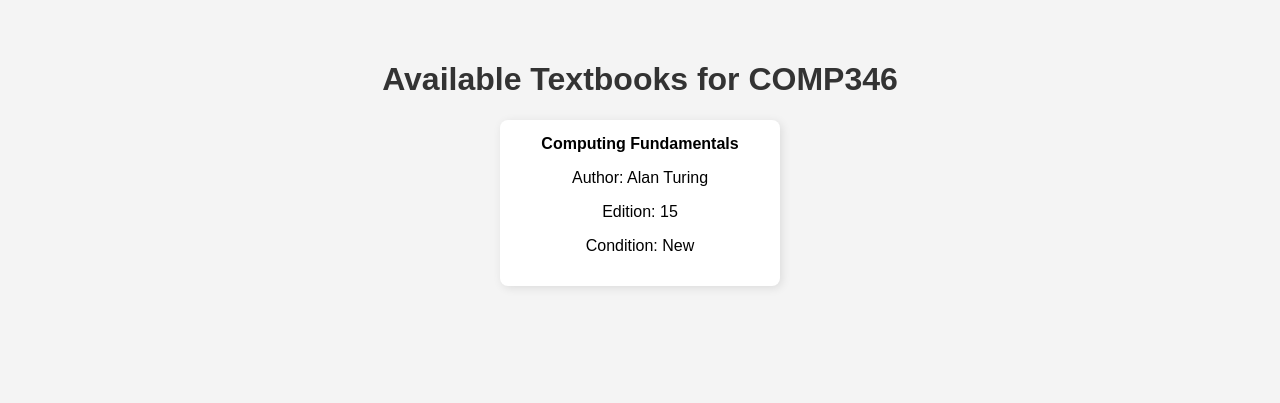
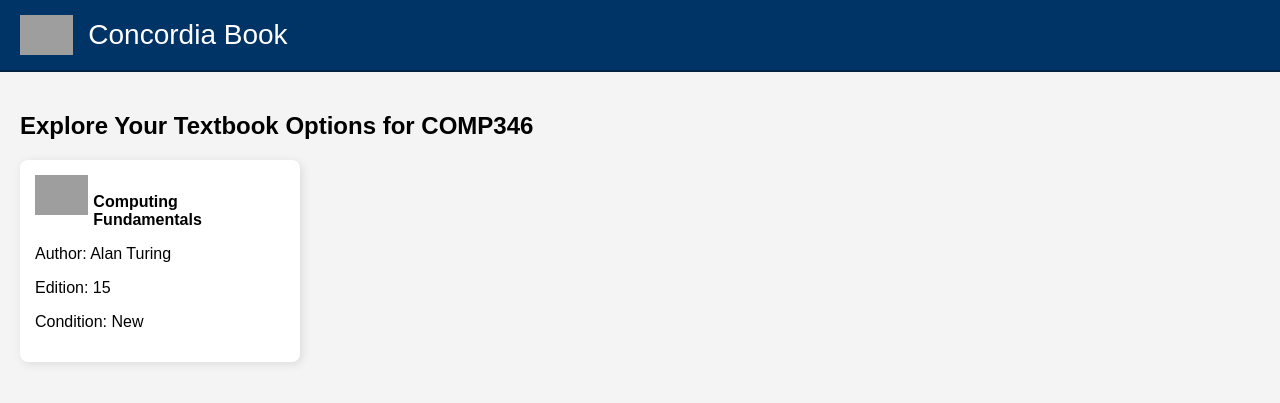
Before and after one commit to BharadwajCU-18/ConcordiaBook, a Django app: a page that uses concordia_book/textbooks/templates/textbookresults.html in a window 1280 px wide. Shown: the top 403 px of the page. Run offline with Django 5.2, Linux system fonts and the light colour scheme; data comes from the database, SQL or seed files in the repository; both versions use the stored data as it was after the commit; grey boxes are pictures that could not be loaded.

Commit message:
UI Changes

```diff
--- /dev/null
+++ b/concordia_book/textbooks/templates/main.html
@@ -0,0 +1,67 @@
+<!DOCTYPE html>
+<html lang="en">
+<head>
+  {% load static %}
+  <meta charset="UTF-8">
+  <meta name="viewport" content="width=device-width, initial-scale=1.0">
+  <title>{% block title %}Concordia Book{% endblock %}</title>
+  <style>
+
+    body {
+      font-family: Arial, sans-serif;
+      margin: 0;
+      padding: 0;
+      background-color: #f4f4f4;
+    }
+    header {
+      background-color: #003366;
+      color: #fff;
+      padding: 15px 20px;
+      border-bottom: 2px solid #002244;
+      display: flex;
+      align-items: center;
+    }
+    header .logo {
+      height: 40px;
+      margin-right: 15px;
+    }
+    header h1 {
+      margin: 0;
+      font-size: 28px;
+      font-weight: 500;
+    }
+    .content {
+      padding: 20px;
+    }
+
+    .container {
+      display: flex;
+      flex-wrap: wrap;
+      gap: 15px;
+      justify-content: flex-start;
+      max-width: 800px;
+      margin: 0;
+    }
+    .card {
+      background: #fff;
+      padding: 15px;
+      border-radius: 8px;
+      box-shadow: 2px 2px 10px rgba(0, 0, 0, 0.1);
+      width: 250px;
+      text-align: left;
+    }
+    .error {
+      color: red;
+    }
+  </style>
+</head>
+<body>
+  <header>
+    <img src="https://theconcordian.com/wp-content/uploads/2013/01/Concordia-Logo.jpg" alt="Concordia Book Logo" class="logo">
+    <h1>Concordia Book</h1>
+  </header>
+  <div class="content">
+    {% block content %}{% endblock %}
+  </div>
+</body>
+</html>
--- a/concordia_book/textbooks/templates/textbookresults.html
+++ b/concordia_book/textbooks/templates/textbookresults.html
@@ -1,57 +1,22 @@
-<!DOCTYPE html>
-<html lang="en">
-<head>
-    <meta charset="UTF-8">
-    <meta name="viewport" content="width=device-width, initial-scale=1.0">
-    <title>Textbook List</title>
-    <style>
-        body {
-            font-family: Arial, sans-serif;
-            margin: 20px;
-            padding: 20px;
-            background-color: #f4f4f4;
-            display: flex;
-            flex-direction: column;
-            align-items: center;
-        }
-        h1 {
-            color: #333;
-        }
-        .container {
-            display: flex;
-            flex-wrap: wrap;
-            gap: 15px;
-            justify-content: center;
-            max-width: 800px;
-        }
-        .card {
-            background: white;
-            padding: 15px;
-            border-radius: 8px;
-            box-shadow: 2px 2px 10px rgba(0, 0, 0, 0.1);
-            width: 250px;
-            text-align: center;
-        }
-        .no-textbooks {
-            color: red;
-        }
-    </style>
-</head>
-<body>
-    <h1>Available Textbooks for {{ course_code }}</h1>
+{% extends "main.html" %}
+
+{% block title %}Textbook Collection{% endblock %}
+
+{% block content %}
+  <h2>Explore Your Textbook Options for {{ course_code }}</h2>
   {% if textbooks %}
     <div class="container">
       {% for textbook in textbooks %}
-                <div class="card">
-                    <strong>{{ textbook.title }}</strong>
-                    <p>Author:</em> {{ textbook.author }}</p>
-                    <p>Edition:</em> {{ textbook.edition|default:"N/A" }}</p>
-                    <p>Condition:</em> {{ textbook.condition }}</p>
+        <div class="card" >
+        <img src="https://t4.ftcdn.net/jpg/04/92/24/55/360_F_492245515_B06u4GqjtSox45R7iDOCLIamWIJipzFT.jpg" alt="Book Logo" style="height:40px; margin-right: 5px; float:left;"><br/>
+          <strong style = "text-align: center">{{ textbook.title }}</strong>
+          <p>Author: {{ textbook.author }}</p>
+          <p>Edition: {{ textbook.edition|default:"N/A" }}</p>
+          <p>Condition: {{ textbook.condition }}</p>
         </div>
       {% endfor %}
     </div>
   {% else %}
-        <p class="no-textbooks">Currently, there are no textbooks listed for this course.</p>
+    <p class="error">Currently, there are no textbooks listed for this course. Please check back later.</p>
   {% endif %}
-</body>
-</html>
+{% endblock %}
```
Also changed, not shown: concordia_book/db.sqlite3. Lines whose indentation alone changed are shown as unchanged.
